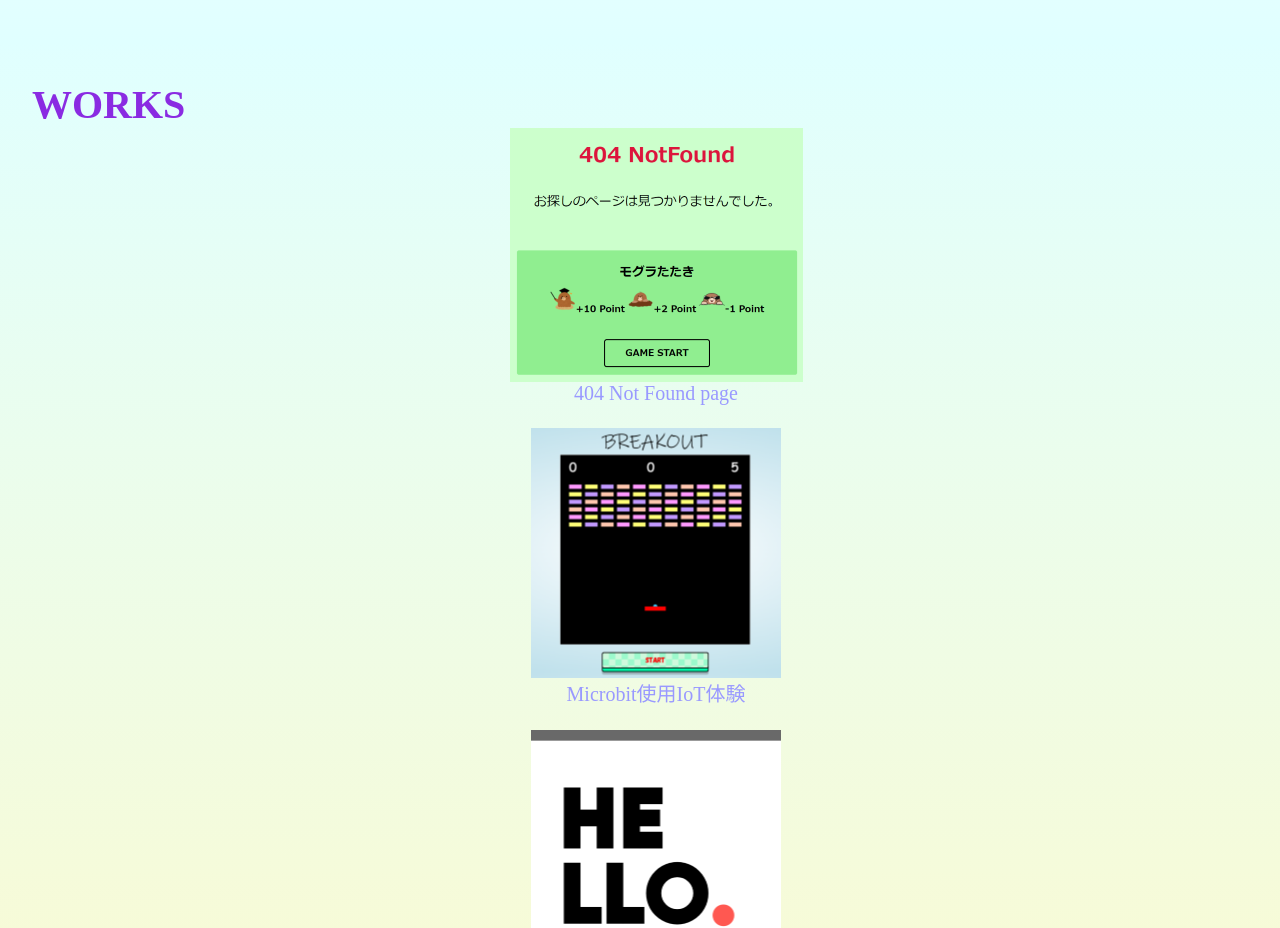
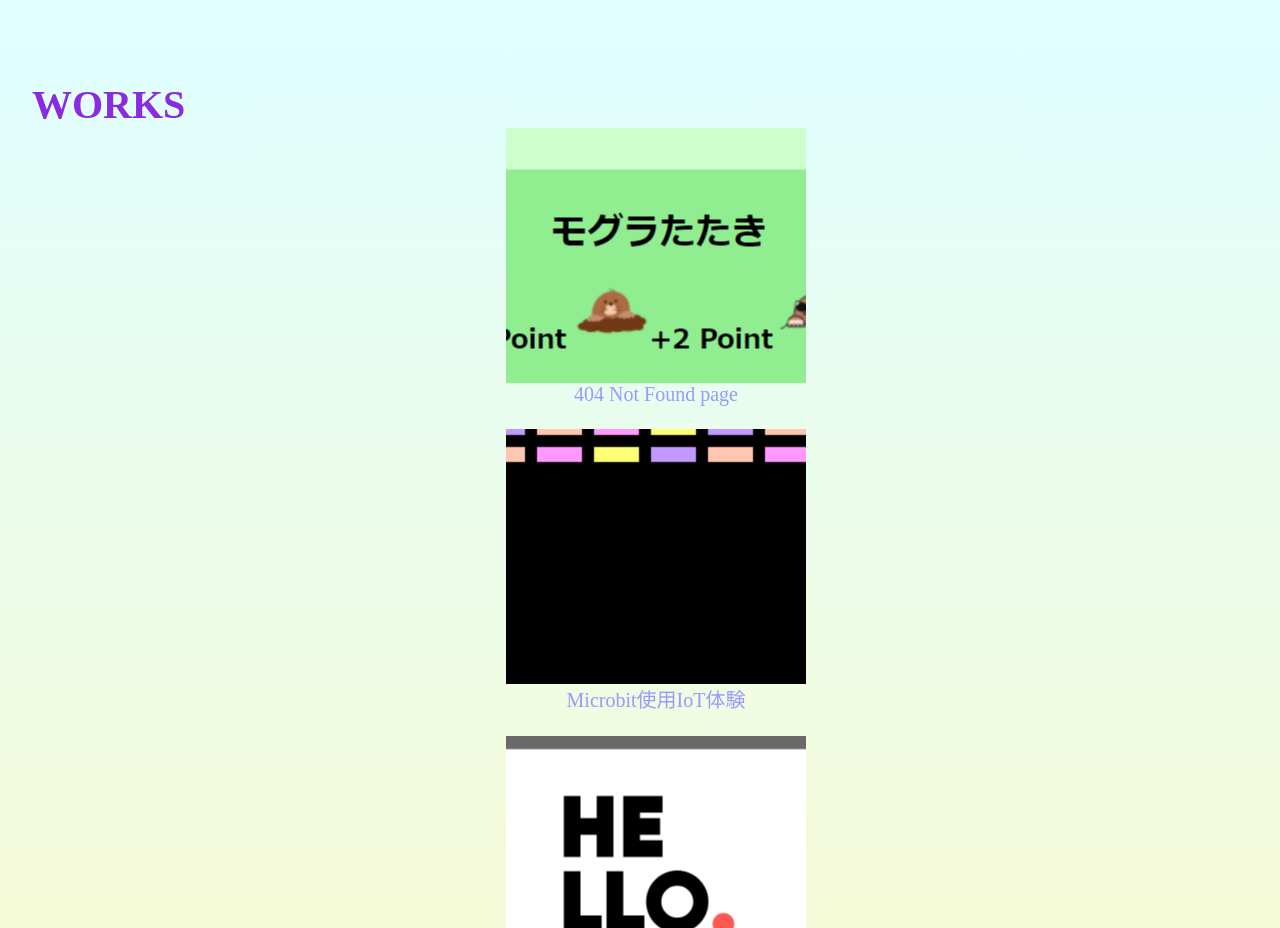
Before and after one commit to Nauichi/Portfolio-site, a Nuxt app: page / in a window 1280 px wide. Shown: the part 1187-2115 px from the top of the page. Built offline with nearby package versions, Linux system fonts and the light colour scheme.

Commit message:
Portfolio作成中

```diff
--- a/components/Tutorial.vue
+++ b/components/Tutorial.vue
@@ -365,8 +365,9 @@
     transition: all 0.2s;
   }
   .img{
-    width: 293px;
-    height: 254px;
+    width: 300px;
+    height: 255px;
+    background: center;
     background-image: url("./404.png");
     margin: 0 auto;
 
@@ -377,8 +378,8 @@
     box-shadow: 0 0 20px -3px rgb(16 39 59 / 78%);
   }
   .img2{
-    width: 250px;
-    height: 250px;
+    width: 300px;
+    height: 255px;
     background: center;
     background-image: url("./MyPortfolio.png");
     margin: 0 auto;
@@ -390,8 +391,8 @@
     box-shadow: 0 0 20px -3px rgb(16 39 59 / 78%);
   }
   .img3{
-    width: 250px;
-    height: 250px;
+    width: 300px;
+    height: 255px;
     background: center;
     background-image: url("./IoT.png");
     margin: 0 auto;
```
Also changed, not shown: components/404.png, components/IoT.png.
